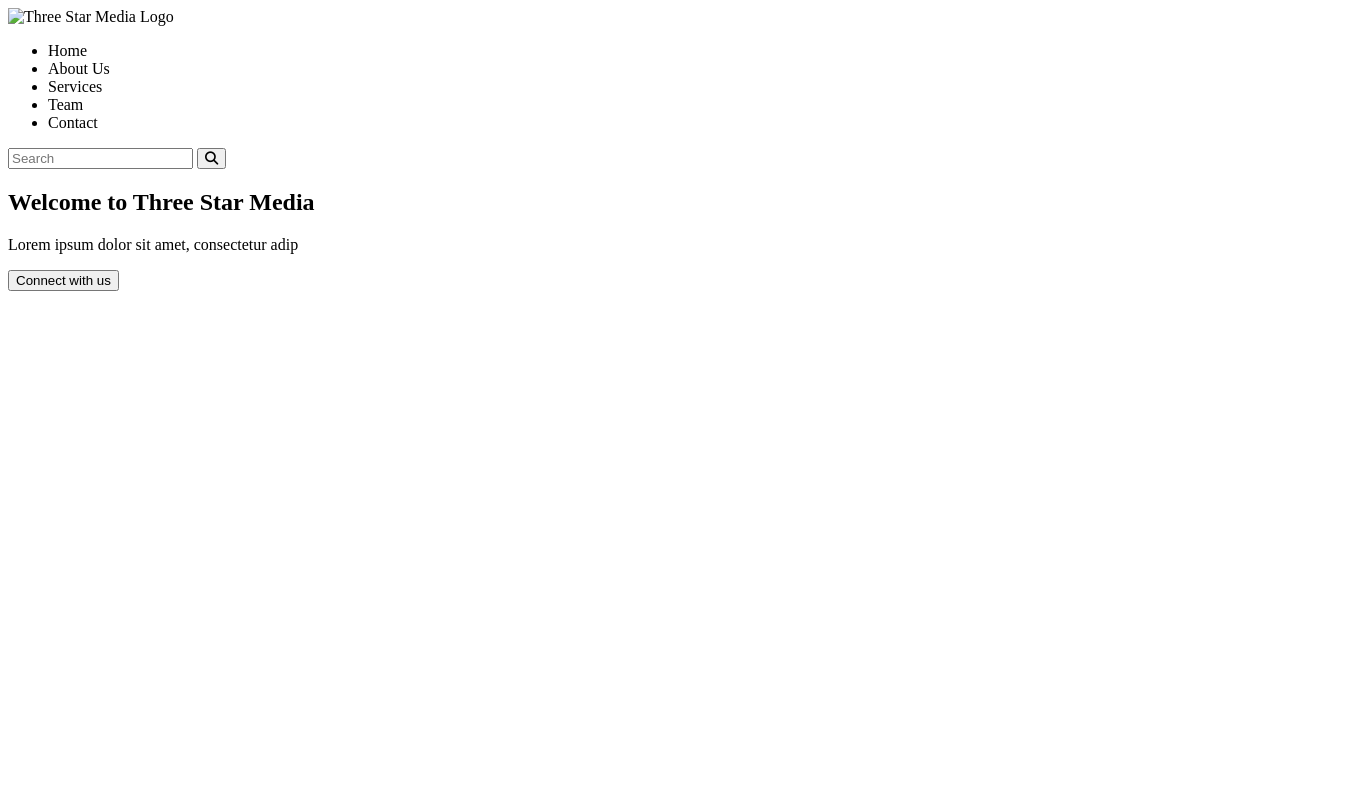
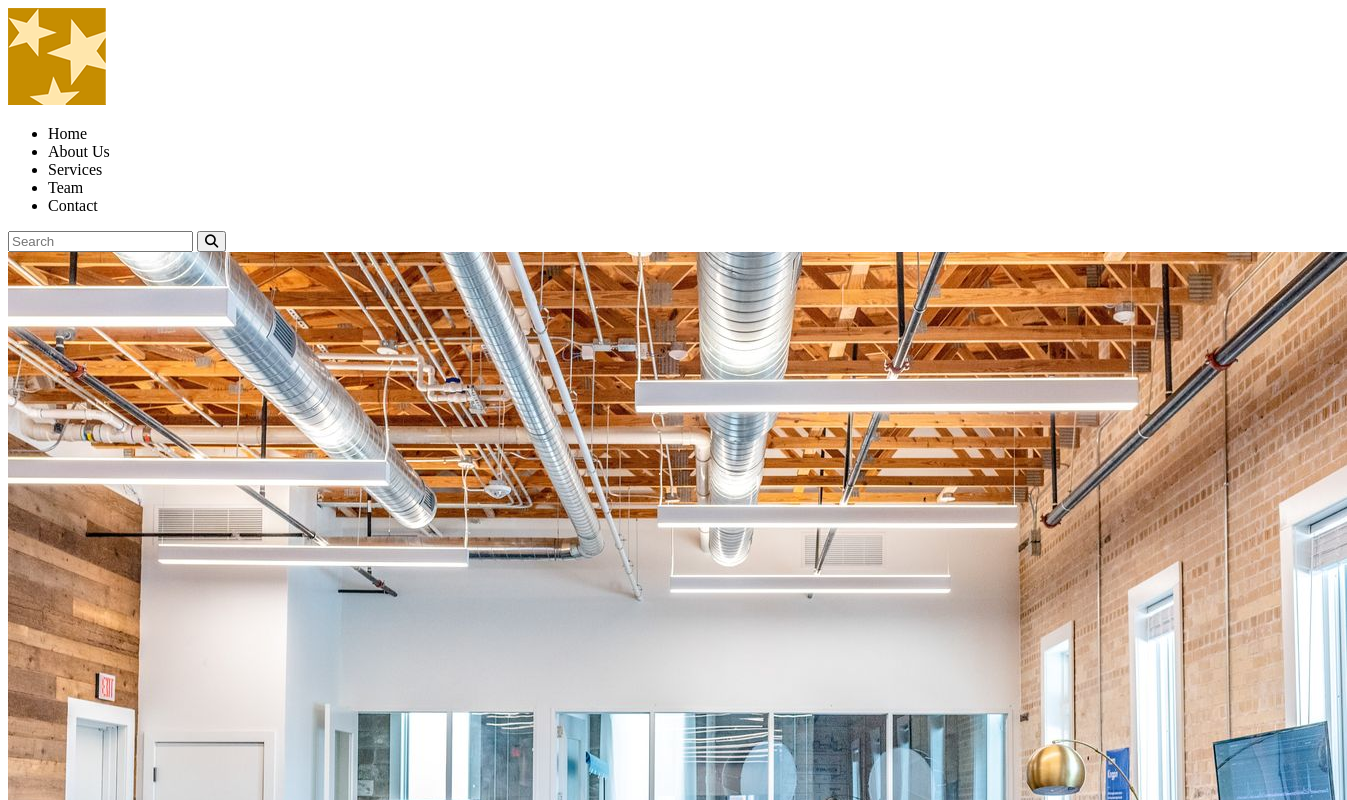
Before and after one commit to camp1017/camp1017.github.io, a plain HTML site: page html-mockup/index.html in a window 1280 px wide. Shown: the top 800 px of the page, 1347 px wide, since content can reach past the window. Drawn offline with Linux system fonts and the light colour scheme.

Commit message:
fixes images

```diff
--- a/html-mockup/index.html
+++ b/html-mockup/index.html
@@ -11,7 +11,7 @@
 <body>
     <!-- Header -->
     <header>
-        <img src="logo.png" alt="Three Star Media Logo">
+        <img src="images_mockup/logo.png" alt="Three Star Media Logo">
         <div class="logo-bg"></div>
 
         <nav>
@@ -32,6 +32,7 @@
         </form>
 
         <section class="section-intro">
+        <img src="images_mockup/main-banner.jpg" alt="Main Banner">
             <div>
                 <h1>Welcome to Three Star Media</h1>
                 <p>Lorem ipsum dolor sit amet, consectetur adip</p>
```
